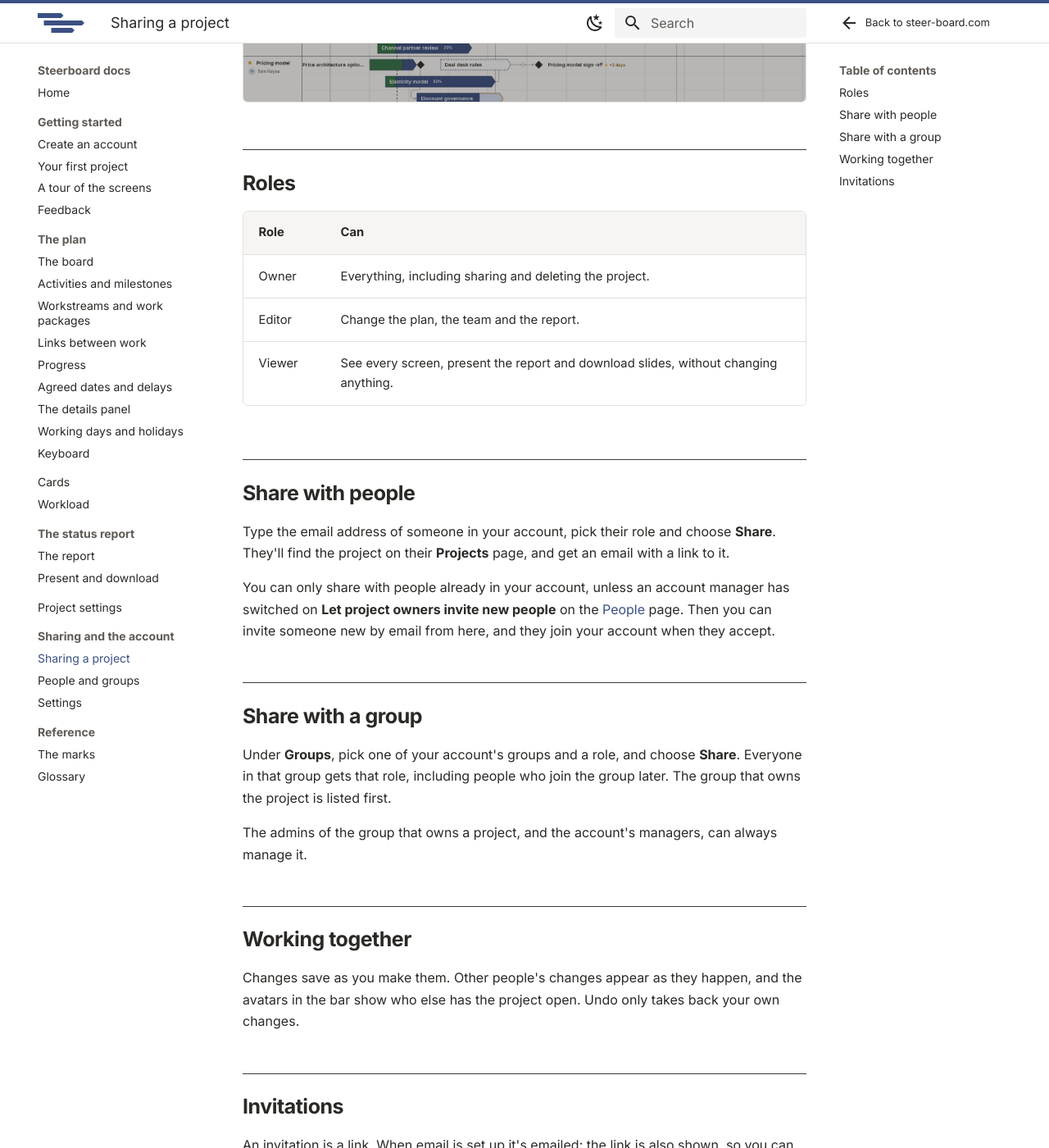
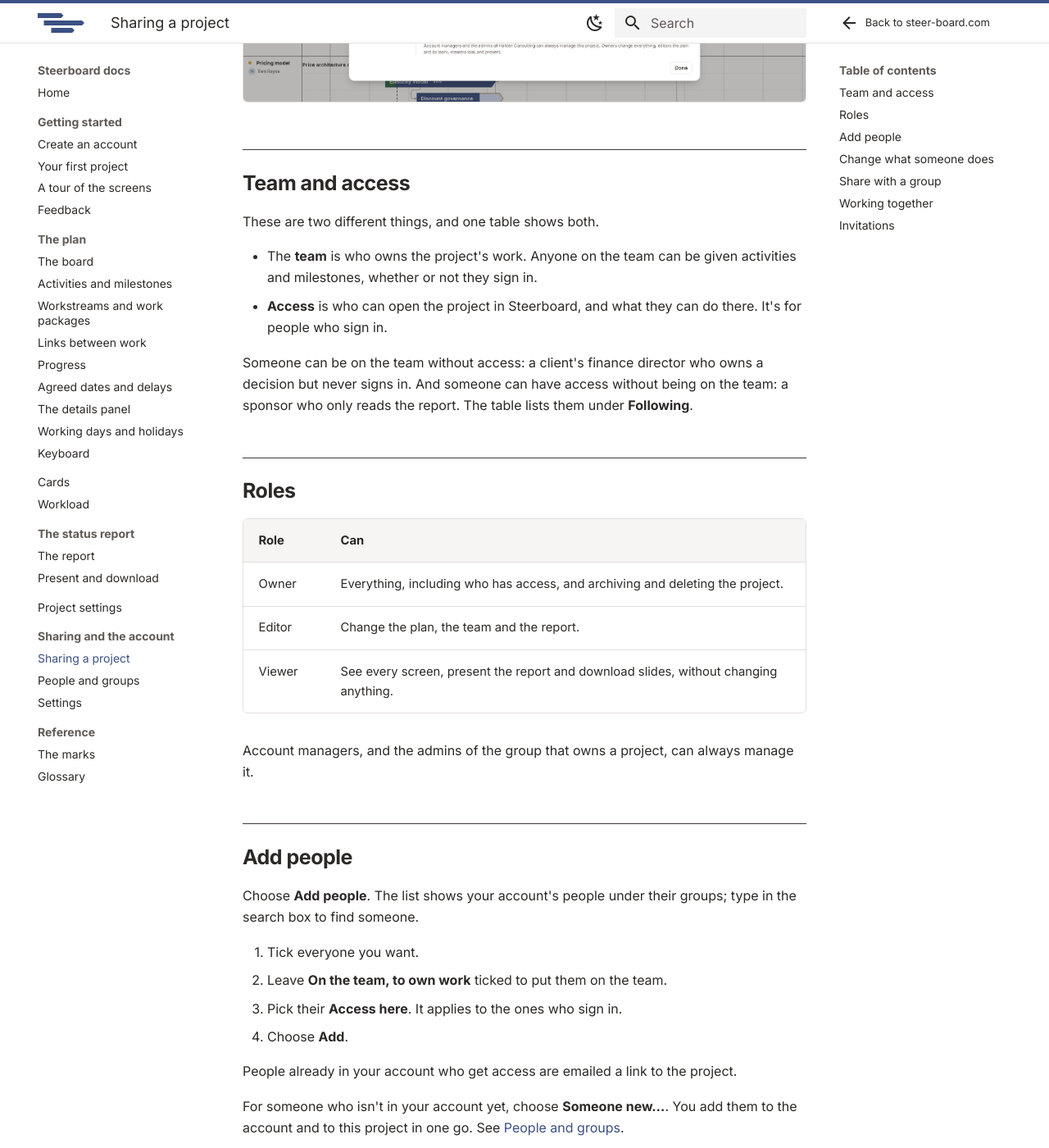
Before and after one commit to mistahcase/steerboard-docs, an MkDocs documentation site: the page built from pages/sharing/sharing.md, in a window 1280 px wide and 1400 px high, scrolled down 545 px. Shown: the whole window at 82% size. Built offline with MkDocs 1.6.1 and Material for MkDocs 9.7.7, drawn with Linux system fonts in a browser that asks for light colours; some of the changed text lies outside the part shown.

Commit message:
People and access, step 2: a project's team and access in its settings
The second of four steps (SCENARIOS.md, PT). A project's team and who can
open it were set in two unrelated places. Now they're one tab, People, in
Project settings:

- One table: the team with each person's job on this project, days a week
  and what they may do here; then who follows (access, no work) and open
  invitations; then the groups it's shared with.
- Anyone who edits the project changes the team, as changes to the plan.
  Its owners change access.
- Add people picks from the account's people under their groups, several at
  once; "Someone new…" adds a person to the account and this project in one
  go.
- Share, in the top bar and on a project's card, opens the tab. The Share
  dialog and the Sharing tab are gone.
- The Workload screen's team list is for choosing whose work to look at,
  with Manage… to the settings. The owner list in an item's details ends
  with "Someone not on the team…".

The server is unchanged. Checked in a real browser (npm run ui:check). Docs:
sharing/sharing.md rewritten; workload.md, project-settings.md and
getting-started/account.md updated; screenshots retaken.

Co-Authored-By: Claude Fable 5.2 <noreply@anthropic.com>

```diff
--- a/coverage.json
+++ b/coverage.json
@@ -152,7 +152,7 @@
     },
     "sharing/sharing.md": {
       "covers": [
-        "src/components/ShareDialog.tsx",
+        "src/components/ProjectPeople.tsx",
         "server/sharing.ts"
       ]
     },
--- a/pages/sharing/sharing.md
+++ b/pages/sharing/sharing.md
@@ -1,37 +1,73 @@
 # Sharing a project
 
-Choose **Share** in the bar at the top of a project. Only the project's owners
-can change who has access; everyone else sees **Who has access**.
+A project's people are in one place: who is on its team, and who can open it.
+Choose **Share** in the bar at the top of a project, or **Project settings**
+and then **People**.
 
-![Sharing a project](../img/share.png)
+![A project's people](../img/share.png)
+
+## Team and access
+
+These are two different things, and one table shows both.
+
+- The **team** is who owns the project's work. Anyone on the team can be given
+  activities and milestones, whether or not they sign in.
+- **Access** is who can open the project in Steerboard, and what they can do
+  there. It's for people who sign in.
+
+Someone can be on the team without access: a client's finance director who
+owns a decision but never signs in. And someone can have access without being
+on the team: a sponsor who only reads the report. The table lists them under
+**Following**.
 
 ## Roles
 
 | Role | Can |
 |---|---|
-| Owner | Everything, including sharing and deleting the project. |
+| Owner | Everything, including who has access, and archiving and deleting the project. |
 | Editor | Change the plan, the team and the report. |
 | Viewer | See every screen, present the report and download slides, without changing anything. |
 
-## Share with people
+Account managers, and the admins of the group that owns a project, can always
+manage it.
 
-Type the email address of someone in your account, pick their role and choose
-**Share**. They'll find the project on their **Projects** page, and get an
-email with a link to it.
+## Add people
 
-You can only share with people already in your account, unless an account
-manager has switched on **Let project owners invite new people** on the
-[People](people.md) page. Then you can invite someone new by email from here,
-and they join your account when they accept.
+Choose **Add people**. The list shows your account's people under their
+groups; type in the search box to find someone.
+
+1. Tick everyone you want.
+2. Leave **On the team, to own work** ticked to put them on the team.
+3. Pick their **Access here**. It applies to the ones who sign in.
+4. Choose **Add**.
+
+People already in your account who get access are emailed a link to the
+project.
+
+For someone who isn't in your account yet, choose **Someone new…**. You add
+them to the account and to this project in one go. See
+[People and groups](people.md#add-people).
+
+## Change what someone does
+
+Anyone who can edit the project changes the team:
+
+| To | Do this |
+|---|---|
+| Change someone's job on this project | Type in **Job on this project**. It starts as their job on the People page. |
+| Change how much time they have for it | Pick their **Days a week**. |
+| Take someone off the team | Choose their three dots, then **Take off the team**. Their work stays, without an owner. |
+| Put someone who follows on the team | Choose their three dots, then **Put on the team**. |
+
+The project's owners change access, under **Access here**: pick a role, or
+**No access**. If the person's group has a role on the project, the last
+choice says what the group gives them instead.
 
 ## Share with a group
 
-Under **Groups**, pick one of your account's groups and a role, and choose
-**Share**. Everyone in that group gets that role, including people who join
-the group later. The group that owns the project is listed first.
-
-The admins of the group that owns a project, and the account's managers, can
-always manage it.
+Choose **Share with a group…**, pick one of your account's groups and a role,
+and choose **Share**. Everyone in that group gets that role, including people
+who join the group later. To stop, choose the group's three dots.
 
 ## Working together
 
@@ -41,5 +77,5 @@ takes back your own changes.
 
 ## Invitations
 
-An invitation is a link. When email is set up it's emailed; the link is also
-shown, so you can send it yourself if it doesn't arrive. It works once.
+An invitation is a link. When email is set up it's emailed; you can also copy
+the link from the invitation's three dots and send it yourself. It works once.
```
Also changed, not shown: pages/getting-started/account.md (+3 -2 lines), pages/project-settings.md (+1 -1 lines), pages/workload.md (+4 -10 lines), pages/img/cards.png, pages/img/feedback.png, pages/img/new-project.png, pages/img/people-add.png, pages/img/people.png, pages/img/plan-details.png, pages/img/plan-menu.png, pages/img/plan.png, pages/img/project-settings.png, pages/img/projects.png, pages/img/report.png, 3 more files.
